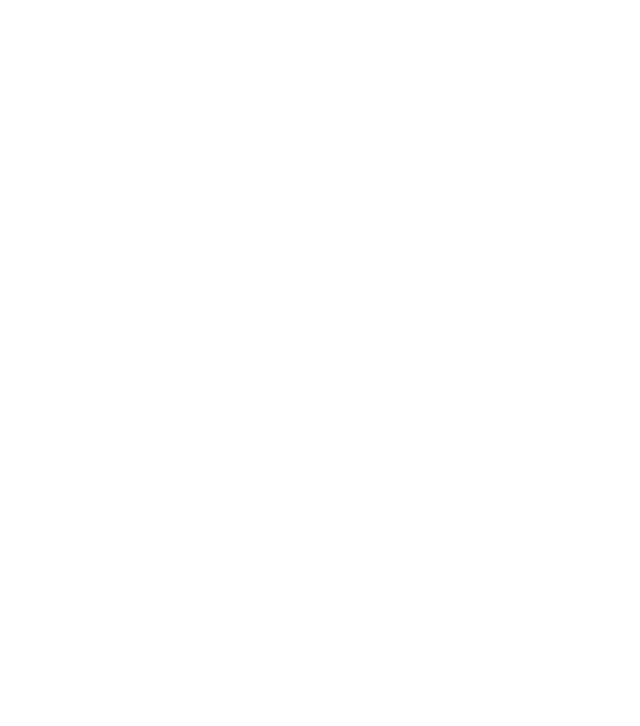
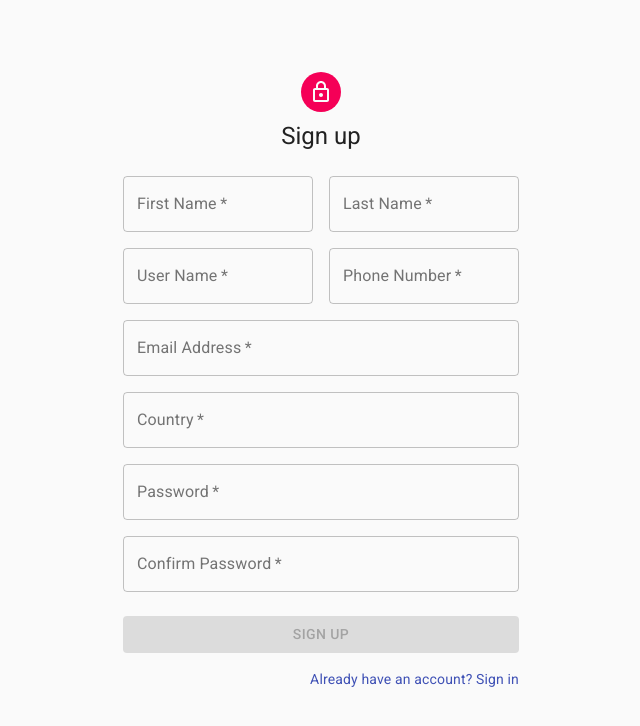
Before and after one commit to quinndumala/notes-app, a React (Create React App) app in the folder views/: page /signup in a window 1280 px wide. Shown: the top 726 px of the page, without its empty margins (319-959 px from the left). Built offline with nearby package versions, Linux system fonts and the light colour scheme.

Commit message:
added Signup component

```diff
--- a/views/src/App.js
+++ b/views/src/App.js
@@ -4,6 +4,7 @@
 import { createTheme, ThemeProvider } from "@mui/material";
 import { amber, blueGrey } from "@mui/material/colors";
 import Login from "./pages/Login";
+import Signup from "./pages/Signup";
 
 const theme = createTheme({
   palette: {
@@ -33,6 +34,9 @@
           <Route path="/create">
             <Create />
           </Route>
+          <Route path="/signup">
+            <Signup />
+          </Route>
         </Switch>
       </Router>
     </ThemeProvider>
--- /dev/null
+++ b/views/src/pages/Signup.js
@@ -0,0 +1,252 @@
+import React, { Component, useState } from "react";
+import Avatar from "@material-ui/core/Avatar";
+import Button from "@material-ui/core/Button";
+import CssBaseline from "@material-ui/core/CssBaseline";
+import TextField from "@material-ui/core/TextField";
+import Link from "@material-ui/core/Link";
+import Grid from "@material-ui/core/Grid";
+import LockOutlinedIcon from "@material-ui/icons/LockOutlined";
+import Typography from "@material-ui/core/Typography";
+import Container from "@material-ui/core/Container";
+import withStyles from "@material-ui/core/styles/withStyles";
+import CircularProgress from "@material-ui/core/CircularProgress";
+
+import axios from "axios";
+import { useHistory } from "react-router-dom";
+
+const styles = (theme) => ({
+  paper: {
+    marginTop: theme.spacing(8),
+    display: "flex",
+    flexDirection: "column",
+    alignItems: "center"
+  },
+  avatar: {
+    margin: theme.spacing(1),
+    backgroundColor: theme.palette.secondary.main
+  },
+  form: {
+    width: "100%", // Fix IE 11 issue.
+    marginTop: theme.spacing(3)
+  },
+  submit: {
+    margin: theme.spacing(3, 0, 2)
+  },
+  progess: {
+    position: "absolute"
+  }
+});
+
+function Signup({ classes }) {
+  const [userData, setUserData] = useState({
+    firstName: "",
+    lastName: "",
+    phoneNumber: "",
+    country: "",
+    username: "",
+    email: "",
+    password: "",
+    confirmPassword: ""
+  });
+  const [errors, setErrors] = useState([]);
+  const [loading, setLoading] = useState(false);
+  const history = useHistory;
+
+  const handelUserDataChange = (event) => {
+    setUserData({ [event.target.name]: event.target.value });
+  };
+
+  const handleSubmit = (event) => {
+    event.preventDefault();
+    setLoading(true);
+    const newUserData = {
+      firstName: userData.firstName,
+      lastName: userData.lastName,
+      phoneNumber: userData.phoneNumber,
+      country: userData.country,
+      username: userData.username,
+      email: userData.email,
+      password: userData.password,
+      confirmPassword: userData.confirmPassword
+    };
+
+    axios
+      .post("/signup", newUserData)
+      .then((response) => {
+        localStorage.setItem("AuthToken", `${response.data.token}`);
+        setLoading(false);
+        history.push("/");
+      })
+      .catch((error) => {
+        setLoading(false);
+        setErrors(error);
+      });
+  };
+
+  return (
+    <Container component="main" maxWidth="xs">
+      <CssBaseline />
+      <div className={classes.paper}>
+        <Avatar className={classes.avatar}>
+          <LockOutlinedIcon />
+        </Avatar>
+        <Typography component="h1" variant="h5">
+          Sign up
+        </Typography>
+        <form className={classes.form} noValidate>
+          <Grid container spacing={2}>
+            <Grid item xs={12} sm={6}>
+              <TextField
+                variant="outlined"
+                required
+                fullWidth
+                id="firstName"
+                label="First Name"
+                name="firstName"
+                autoComplete="firstName"
+                helperText={errors.firstName}
+                error={errors.firstName ? true : false}
+                onChange={handelUserDataChange}
+              />
+            </Grid>
+            <Grid item xs={12} sm={6}>
+              <TextField
+                variant="outlined"
+                required
+                fullWidth
+                id="lastName"
+                label="Last Name"
+                name="lastName"
+                autoComplete="lastName"
+                helperText={errors.lastName}
+                error={errors.lastName ? true : false}
+                onChange={handelUserDataChange}
+              />
+            </Grid>
+
+            <Grid item xs={12} sm={6}>
+              <TextField
+                variant="outlined"
+                required
+                fullWidth
+                id="username"
+                label="User Name"
+                name="username"
+                autoComplete="username"
+                helperText={errors.username}
+                error={errors.username ? true : false}
+                onChange={handelUserDataChange}
+              />
+            </Grid>
+
+            <Grid item xs={12} sm={6}>
+              <TextField
+                variant="outlined"
+                required
+                fullWidth
+                id="phoneNumber"
+                label="Phone Number"
+                name="phoneNumber"
+                autoComplete="phoneNumber"
+                pattern="[7-9]{1}[0-9]{9}"
+                helperText={errors.phoneNumber}
+                error={errors.phoneNumber ? true : false}
+                onChange={handelUserDataChange}
+              />
+            </Grid>
+
+            <Grid item xs={12}>
+              <TextField
+                variant="outlined"
+                required
+                fullWidth
+                id="email"
+                label="Email Address"
+                name="email"
+                autoComplete="email"
+                helperText={errors.email}
+                error={errors.email ? true : false}
+                onChange={handelUserDataChange}
+              />
+            </Grid>
+
+            <Grid item xs={12}>
+              <TextField
+                variant="outlined"
+                required
+                fullWidth
+                id="country"
+                label="Country"
+                name="country"
+                autoComplete="country"
+                helperText={errors.country}
+                error={errors.country ? true : false}
+                onChange={handelUserDataChange}
+              />
+            </Grid>
+
+            <Grid item xs={12}>
+              <TextField
+                variant="outlined"
+                required
+                fullWidth
+                name="password"
+                label="Password"
+                type="password"
+                id="password"
+                autoComplete="current-password"
+                helperText={errors.password}
+                error={errors.password ? true : false}
+                onChange={handelUserDataChange}
+              />
+            </Grid>
+            <Grid item xs={12}>
+              <TextField
+                variant="outlined"
+                required
+                fullWidth
+                name="confirmPassword"
+                label="Confirm Password"
+                type="password"
+                id="confirmPassword"
+                autoComplete="current-password"
+                onChange={handelUserDataChange}
+              />
+            </Grid>
+          </Grid>
+          <Button
+            type="submit"
+            fullWidth
+            variant="contained"
+            color="primary"
+            className={classes.submit}
+            onClick={handleSubmit}
+            disabled={
+              loading ||
+              !userData.email ||
+              !userData.password ||
+              !userData.firstName ||
+              !userData.lastName ||
+              !userData.country ||
+              !userData.username ||
+              !userData.phoneNumber
+            }>
+            Sign Up
+            {loading && (
+              <CircularProgress size={30} className={classes.progess} />
+            )}
+          </Button>
+          <Grid container justifyContent="flex-end">
+            <Grid item>
+              <Link href="login" variant="body2">
+                Already have an account? Sign in
+              </Link>
+            </Grid>
+          </Grid>
+        </form>
+      </div>
+    </Container>
+  );
+}
+
+export default withStyles(styles)(Signup);
```
